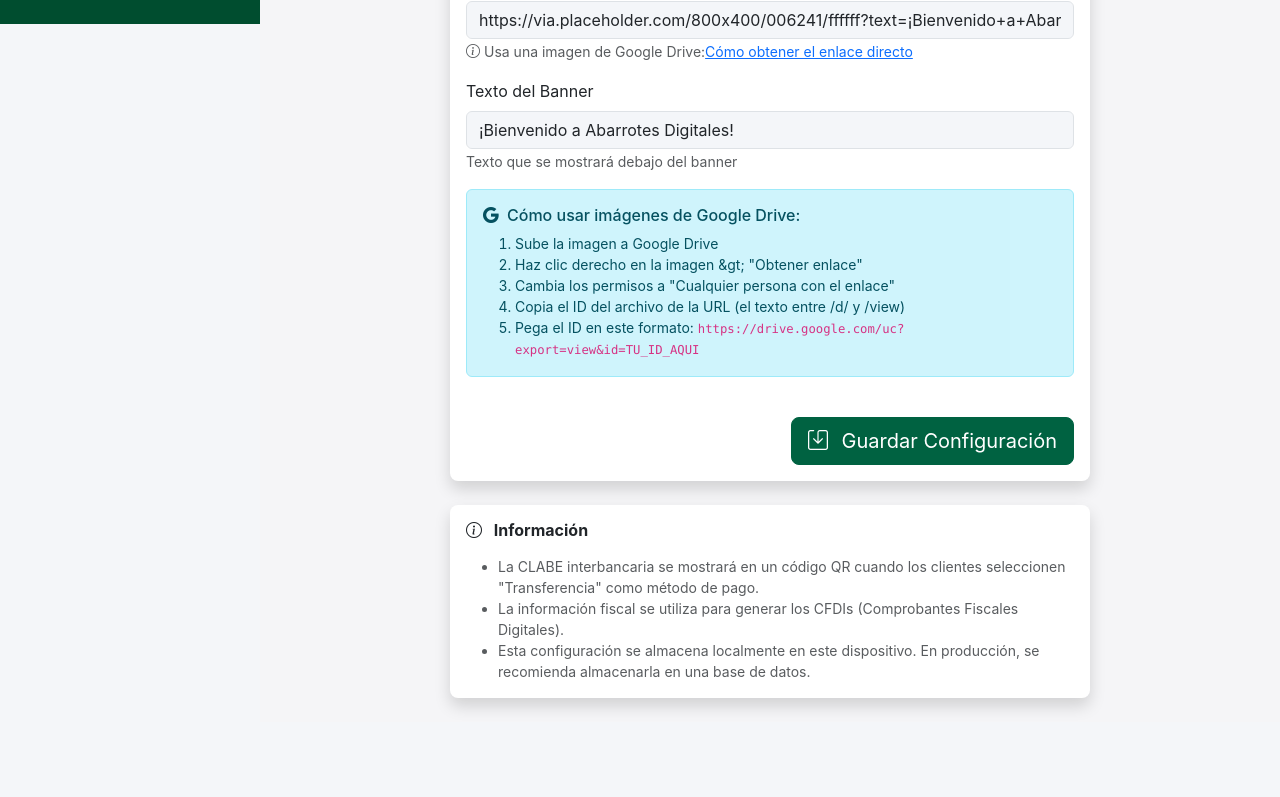
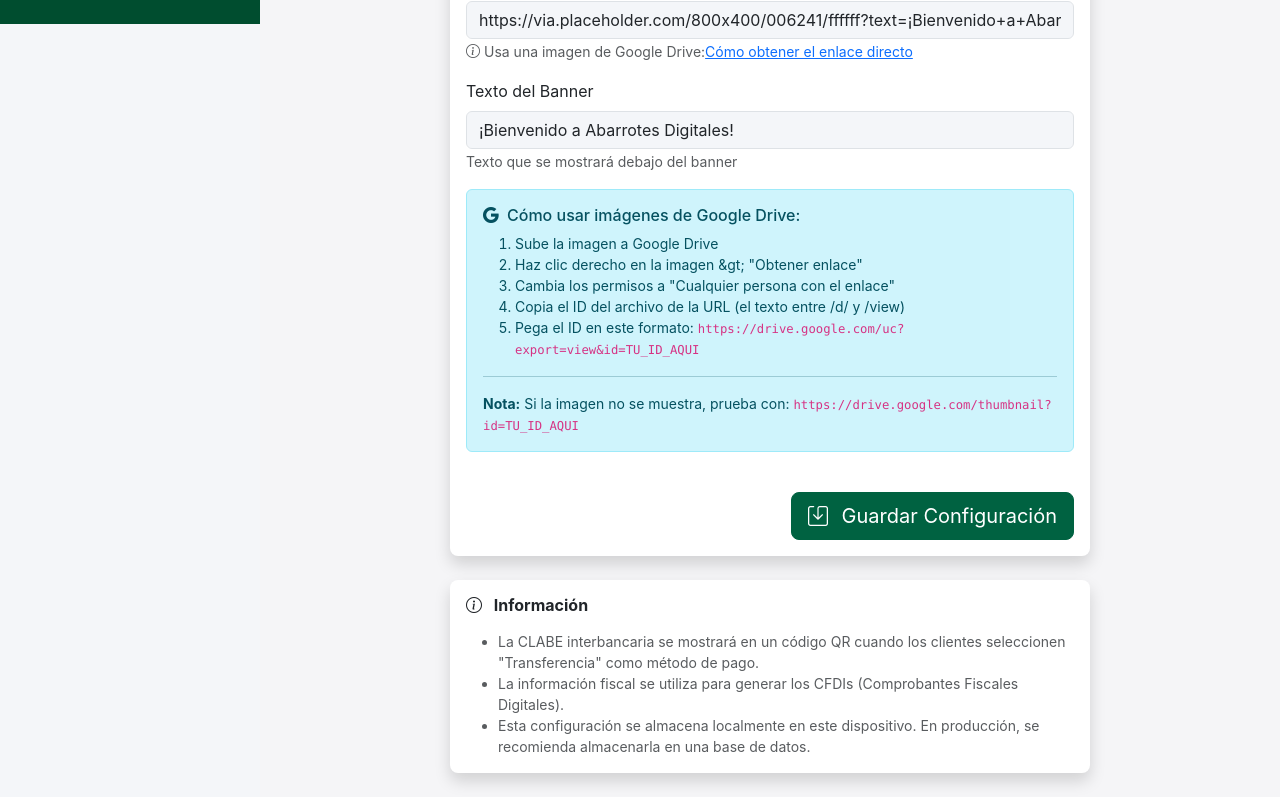
Before and after one commit to rareware1234/abarrotes, a React (Vite) app in the folder abarrotes-frontend/: page /configuracion in a window 1280 px wide. Shown: the part 866-1663 px from the top of the page. Before the commit the page ends 1588 px from the top, so only its background shows below. Built offline with nearby package versions, Linux system fonts and the light colour scheme.

Commit message:
feat: Add alternative Google Drive URL format in instructions
- Added note about thumbnail URL format for Google Drive
- Improved help text with fallback URL option
- Better user guidance for image loading issues

```diff
--- a/abarrotes-frontend/src/pages/Configuracion.jsx
+++ b/abarrotes-frontend/src/pages/Configuracion.jsx
@@ -311,6 +311,10 @@ const Configuracion = () => {
                           <li>Copia el ID del archivo de la URL (el texto entre /d/ y /view)</li>
                           <li>Pega el ID en este formato: <code>https://drive.google.com/uc?export=view&id=TU_ID_AQUI</code></li>
                         </ol>
+                        <hr />
+                        <p className="mb-0 small">
+                          <strong>Nota:</strong> Si la imagen no se muestra, prueba con: <code>https://drive.google.com/thumbnail?id=TU_ID_AQUI</code>
+                        </p>
                       </div>
                     </div>
                   </div>
```
